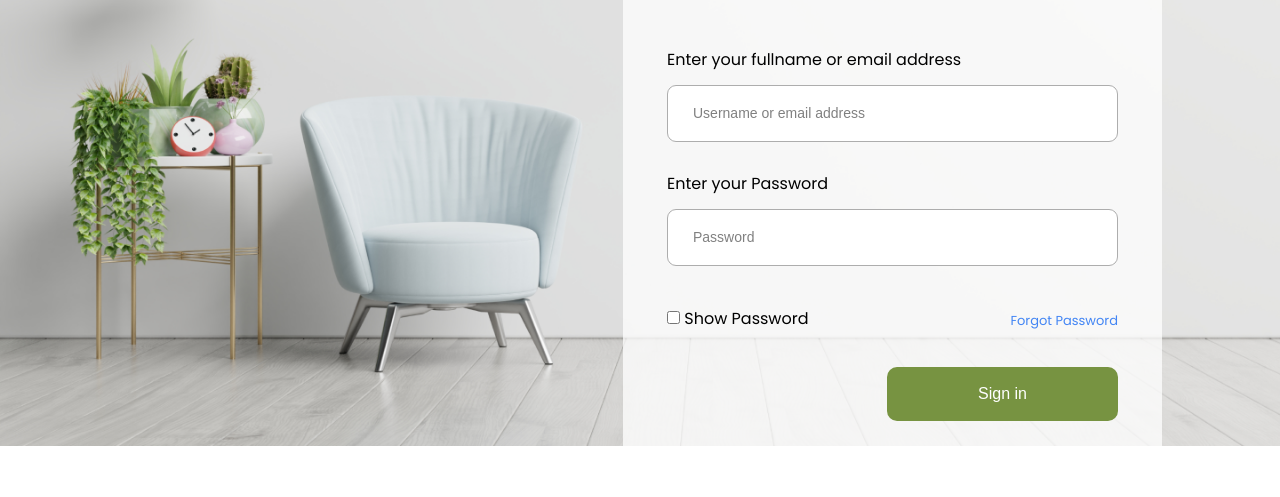
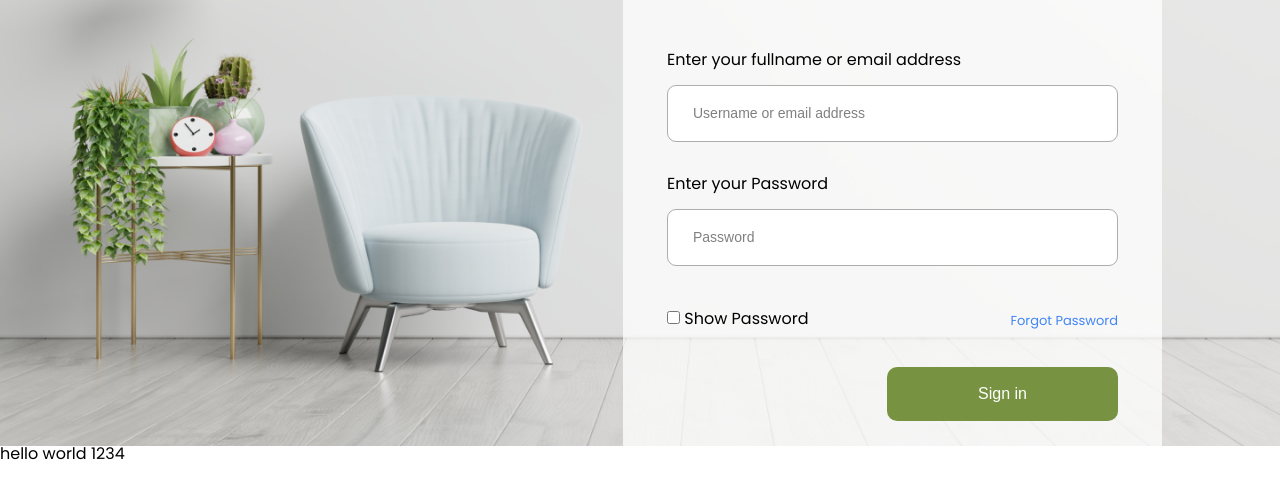
Before and after one commit to NhanTruong0411/FireGroup-Delighted, a plain HTML site: page index.html in a window 1280 px wide. Shown: the part 354-851 px from the top of the page. Drawn offline with Linux system fonts and the light colour scheme.

Commit message:
Update index.html

```diff
--- a/index.html
+++ b/index.html
@@ -90,4 +90,5 @@
       });
    </script>
 </body>
+   hello world 1234
 </html>
```
